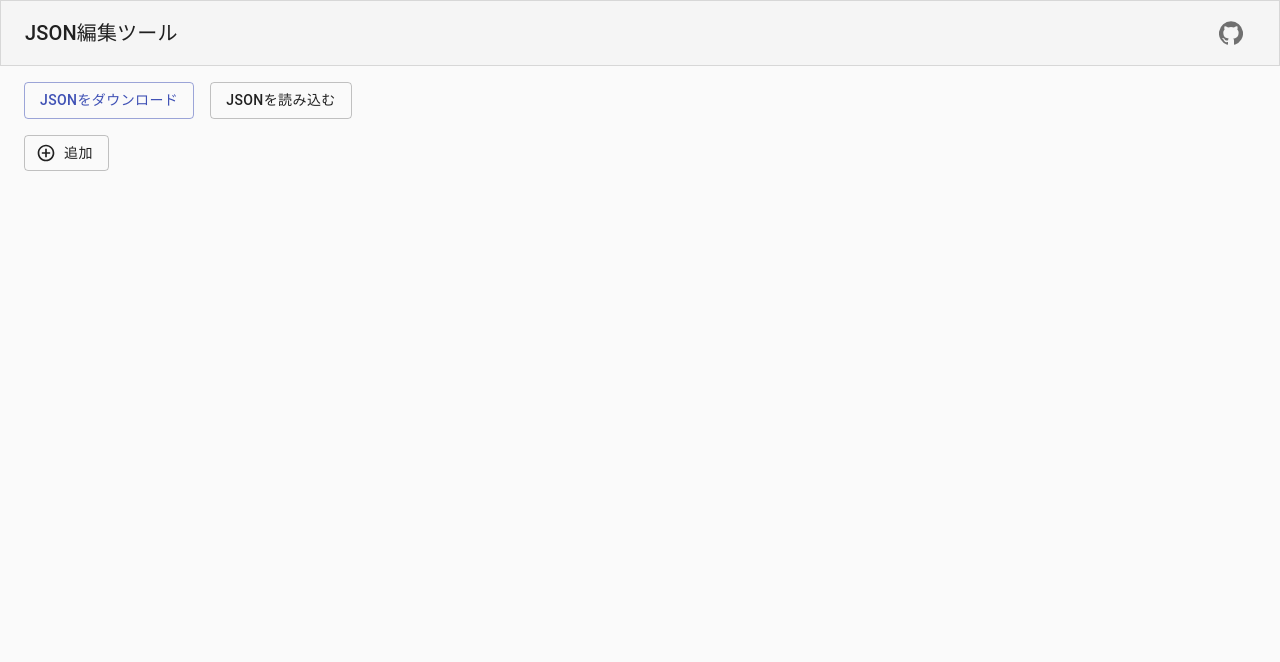
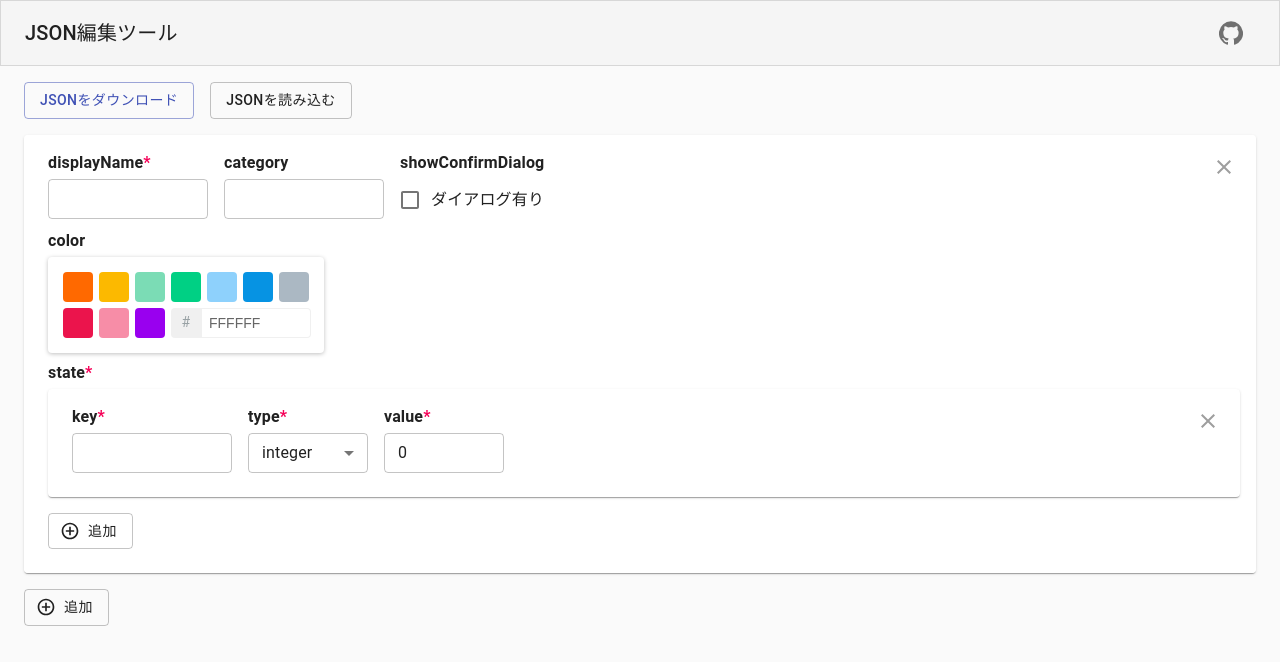
Before and after one commit to MiuraKo-hei/cluster-trigger-json, a React app: page / in a window 1280 px wide. Shown: the top 662 px of the page. Built offline with nearby package versions, Linux system fonts and the light colour scheme.

Commit message:
add initial value

```diff
--- a/src/components/TriggerTool/EditForm/index.tsx
+++ b/src/components/TriggerTool/EditForm/index.tsx
@@ -3,7 +3,7 @@ import { Formik, FieldArray, Form } from "formik";
 import { Button } from "@material-ui/core";
 import AddCircleOutlineIcon from "@material-ui/icons/AddCircleOutline";
 import styled from "styled-components";
-import { Trigger, JsonFormat } from "../../../types/Trigger";
+import { Trigger, JsonFormat, TriggerType } from "../../../types/Trigger";
 import TriggerCard from "./TriggerCard";
 import {
   triggersToTriggerJsonText,
@@ -25,7 +25,21 @@ const ButtonsArea = styled("div")`
 `;
 const EditForm: React.FunctionComponent = () => {
   const [initialValues, setInitialValues] = useState<{ triggers: Trigger[] }>({
-    triggers: [],
+    triggers: [
+      {
+        displayName: "",
+        category: "",
+        showConfirmDialog: false,
+        color: { r: 256, g: 256, b: 256 },
+        state: [
+          {
+            key: "",
+            type: TriggerType.integer,
+            value: 0,
+          },
+        ],
+      },
+    ],
   });
   const loadJsonFile = () => {
     const fr = new FileReader();
```
